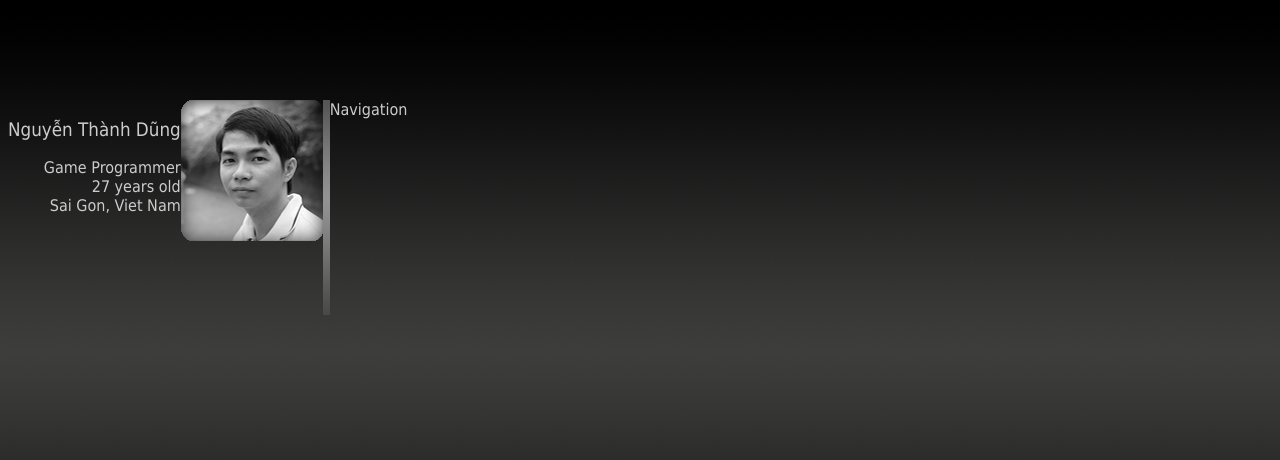
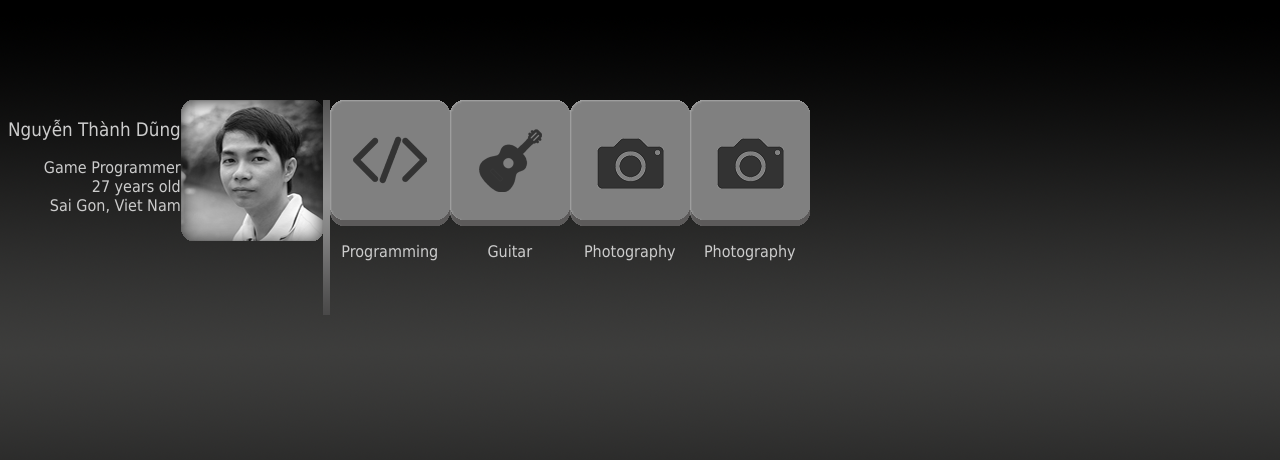
Before and after one commit to NguyenThanhDung/ntd.vn, a PHP site: page / in a window 1280 px wide. Shown: the top 460 px of the page. Run offline with PHP 8.4, Linux system fonts and the light colour scheme.

Commit message:
+ Add navigation buttons

```diff
--- a/index.php
+++ b/index.php
@@ -19,8 +19,39 @@
 
 		<img id="line" alt="Line" src="images/line.png">
 
-		<div id="nagivation">
-			<p>Navigation</p>
+		<div id="nagivation_zone">
+			<div class="navigator">
+				<a href="#">
+					<img class="button" alt="Programming" src="images/programming.png">
+				</a>
+				<div class="name">
+					<p>Programming</p>
+				</div>
+			</div>
+			<div class="navigator">
+				<a href="#">
+					<img class="button" alt="Guitar" src="images/guitar.png">
+				</a>
+				<div class="name">
+					<p>Guitar</p>
+				</div>
+			</div>
+			<div class="navigator">
+				<a href="#">
+					<img class="button" alt="Guitar" src="images/photography.png">
+				</a>
+				<div class="name">
+					<p>Photography</p>
+				</div>
+			</div>
+			<div class="navigator">
+				<a href="#">
+					<img class="button" alt="Guitar" src="images/photography.png">
+				</a>
+				<div class="name">
+					<p>Photography</p>
+				</div>
+			</div>
 		</div>
 
 	</div>
--- a/style/style.css
+++ b/style/style.css
@@ -14,6 +14,7 @@ p
 #content
 {
 	margin-top: 100px;
+	display: block;
 }
 
 #profile_info
@@ -30,7 +31,6 @@ p
 #profile_info #info
 {
 	font-size: 12pt;
-
 }
 
 #avatar
@@ -42,3 +42,19 @@ p
 {
 	float: left;
 }
+
+#nagivation_zone
+{
+	display: block;
+	margin: 43px 10px 10px;
+}
+
+div.navigator
+{
+	float: left;
+}
+
+div.name p
+{
+	text-align: center;
+}
```
